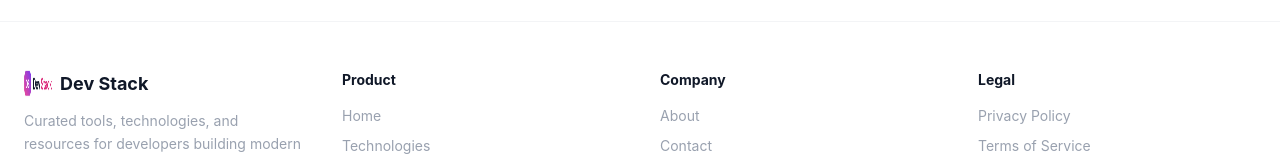
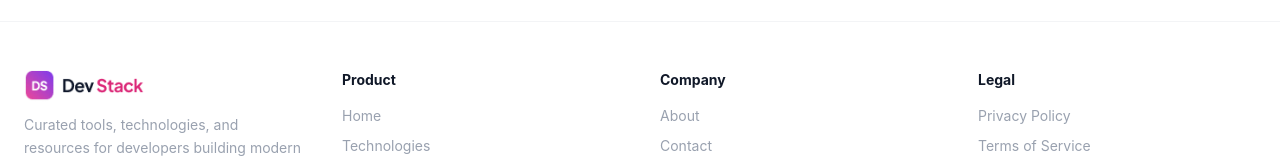
Before and after one commit to FayroSyrup/dev-stack-website-PH-A5, a React (Vite) app: page / in a window 1280 px wide. Shown: the part 2061-2220 px from the top of the page. Built offline with nearby package versions, Linux system fonts and the light colour scheme.

Commit message:
Modified README.MD

```diff
--- a/src/components/Footer.tsx
+++ b/src/components/Footer.tsx
@@ -8,8 +8,7 @@ const Footer = () => {
         <div className="grid grid-cols-1 md:grid-cols-4 gap-10">
           <div className="md:col-span-1">
             <a href="#" className="flex items-center gap-2 mb-3">
-              <img src={logo} alt="Dev Stack" className="h-7 w-7" />
-              <span className="font-bold text-gray-900 text-lg">Dev Stack</span>
+              <img src={logo} alt="Dev Stack" className="h-8 w-30" />
             </a>
             <p className="text-gray-400 text-sm mb-4 leading-relaxed">
               Curated tools, technologies, and resources for developers building
```
Also changed, not shown: 1 other file (tests, documents, lock files or other folders).
